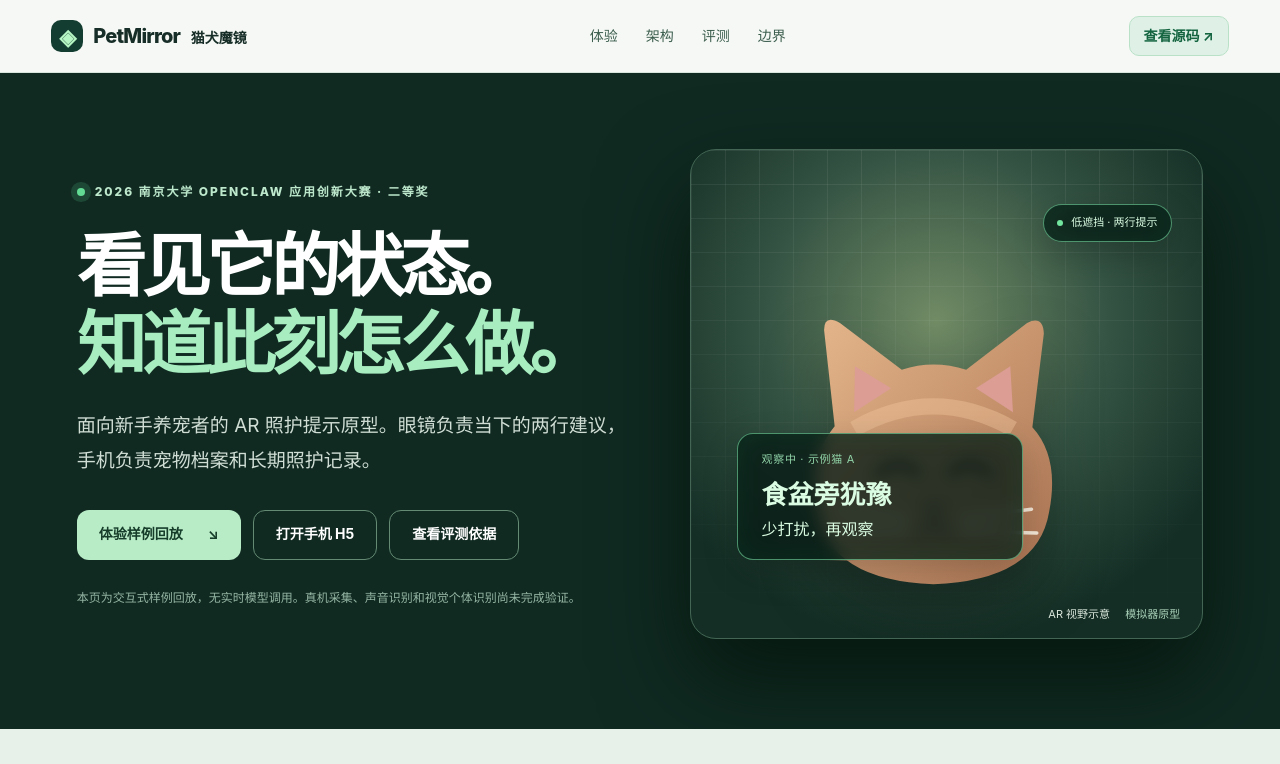
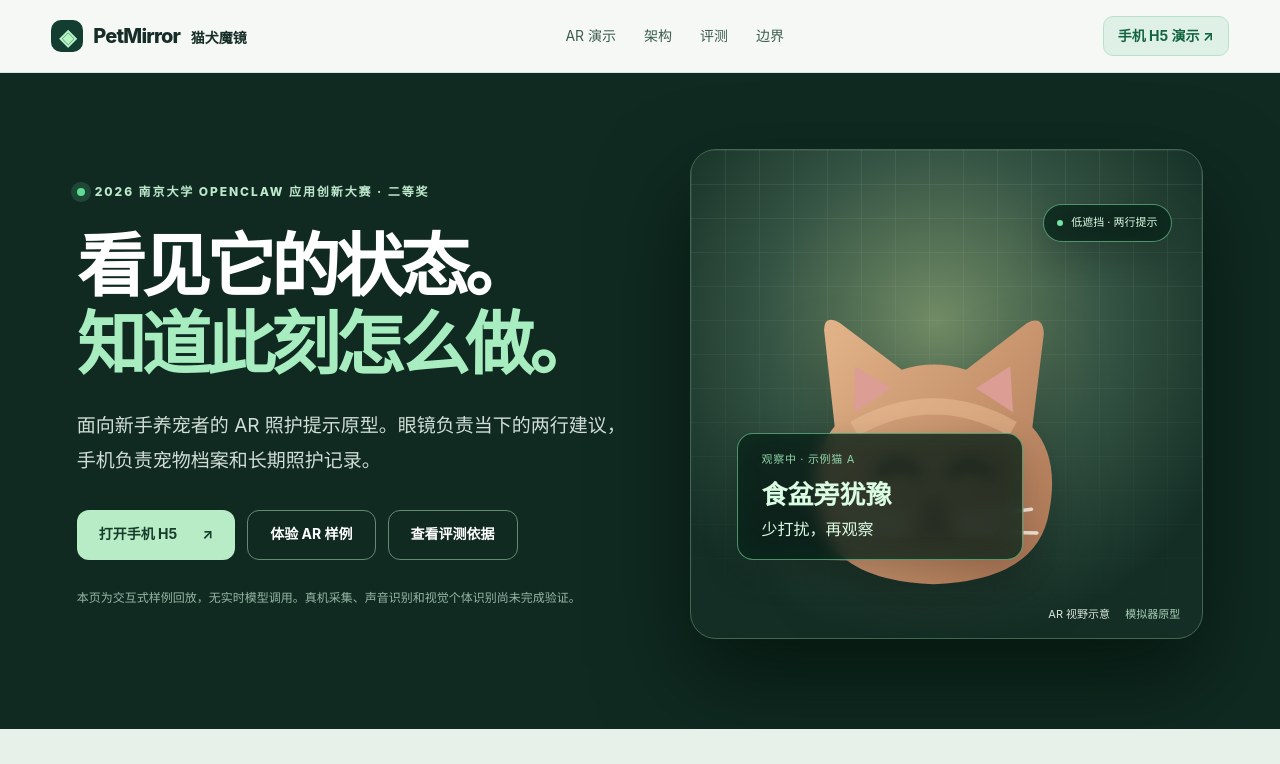
Before and after one commit to ymg-glitch/petmirror-ar, a plain HTML site: page docs/index.html in a window 1280 px wide. Shown: the top 764 px of the page. Drawn offline with Linux system fonts and the light colour scheme.

Commit message:
Feature mobile H5 prominently on showcase: docs/index.html

```diff
--- a/docs/index.html
+++ b/docs/index.html
@@ -13,8 +13,8 @@
   <a class="skip" href="#main">跳到内容</a>
   <header class="site-header">
     <a class="brand" href="#top" aria-label="猫犬魔镜，回到顶部"><span class="brand-mark">◈</span><span>PetMirror <b>猫犬魔镜</b></span></a>
-    <nav aria-label="页面导航"><a href="#experience">体验</a><a href="#architecture">架构</a><a href="#evaluation">评测</a><a href="#scope">边界</a></nav>
-    <a class="header-link" id="repo-link-top" href="#source">查看源码 ↗</a>
+    <nav aria-label="页面导航"><a href="#experience">AR 演示</a><a href="#architecture">架构</a><a href="#evaluation">评测</a><a href="#scope">边界</a></nav>
+    <a class="header-link" href="./mobile/">手机 H5 演示 ↗</a>
   </header>
   <main id="main">
     <section class="hero" id="top">
@@ -22,7 +22,7 @@
         <p class="eyebrow"><span class="pulse"></span> 2026 南京大学 OpenClaw 应用创新大赛 · 二等奖</p>
         <h1>看见它的状态。<br><em>知道此刻怎么做。</em></h1>
         <p class="hero-lead">面向新手养宠者的 AR 照护提示原型。眼镜负责当下的两行建议，手机负责宠物档案和长期照护记录。</p>
-        <div class="hero-actions"><a class="button primary" href="#experience">体验样例回放 <span>↘</span></a><a class="button secondary" href="./mobile/">打开手机 H5</a><a class="button secondary" href="#evaluation">查看评测依据</a></div>
+        <div class="hero-actions"><a class="button primary" href="./mobile/">打开手机 H5 <span>↗</span></a><a class="button secondary" href="#experience">体验 AR 样例</a><a class="button secondary" href="#evaluation">查看评测依据</a></div>
         <p class="hero-note">本页为交互式样例回放，无实时模型调用。真机采集、声音识别和视觉个体识别尚未完成验证。</p>
       </div>
       <div class="hero-visual" aria-label="猫犬魔镜 AR 提示示意">
```
